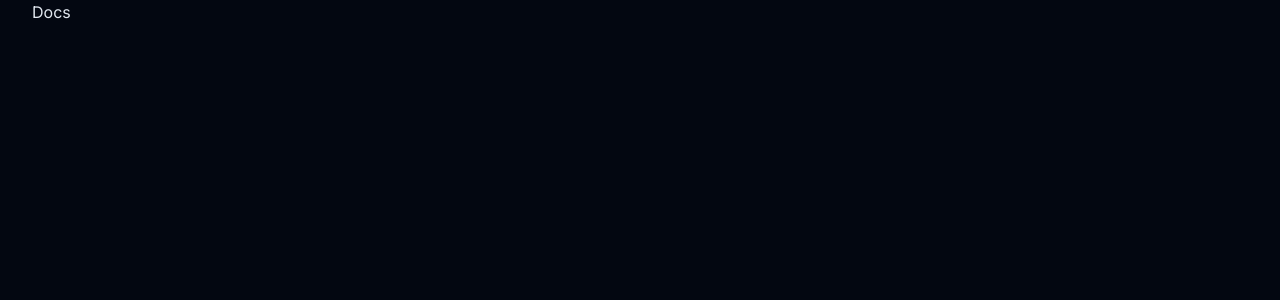
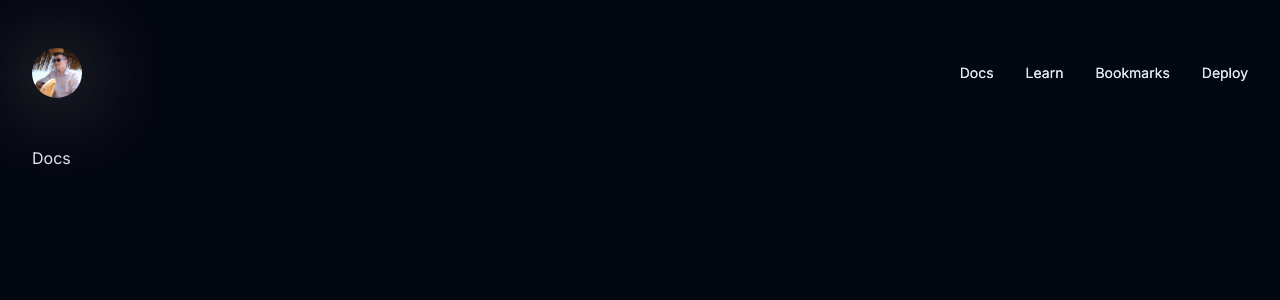
Before and after one commit to Ecancan/ahmetcan.dev, a Next.js app: page /docs in a window 1280 px wide. Shown: the top 300 px of the page. Built offline with nearby package versions, Linux system fonts and the light colour scheme.

Commit message:
Add detail header

```diff
--- /dev/null
+++ b/src/app/docs/layout.tsx
@@ -0,0 +1,8 @@
+import React from 'react';
+import DetailLayout from '@/layouts/DetailLayout';
+
+const Layout = ({ children }: { children: React.ReactNode }) => (
+  <DetailLayout>{children}</DetailLayout>
+);
+
+export default Layout;
--- a/src/app/docs/page.tsx
+++ b/src/app/docs/page.tsx
@@ -1,18 +1,11 @@
 import React, { FC } from 'react';
 import { PageProps } from '@/types/globalTypes.interface';
 import BaseView from '@/components/base/common/base-view/BaseView';
-import LinkCard from '@/components/cards/link-card/LinkCard';
 
 const Page: FC<PageProps> = (props) => {
   const { params } = props;
 
-  return (
-    <BaseView>
-      <BaseView className={'flex-row gap-4'}>
-        Docs
-      </BaseView>
-    </BaseView>
-  );
+  return <BaseView>Docs</BaseView>;
 };
 
 export default Page;
--- a/src/components/cards/link-card/LinkCard.tsx
+++ b/src/components/cards/link-card/LinkCard.tsx
@@ -19,7 +19,7 @@ const LinkCard: FC<LinkCardProps> = (props) => {
           <GlowingText
             text={title}
             className={'text-2xl font-bold'}
-            blurClassName={'text-2xl font-bold blur-0 group-hover:blur-md'}
+            blurClassName={'text-2xl font-bold blur-none group-hover:blur-md'}
           />
           <ArrowRight />
         </CardHeader>
--- /dev/null
+++ b/src/components/header/detail-header/DetailHeader.tsx
@@ -0,0 +1,54 @@
+import React from 'react';
+import BaseView from '@/components/base/common/base-view/BaseView';
+import Link from 'next/link';
+import GlowingImage from '@/components/base/common/glowing-image/GlowingImage';
+import GlowingText from '@/components/base/common/glowing-text/GlowingText';
+
+const DetailHeader = () => {
+  const menuItems = [
+    {
+      label: 'Docs',
+      href: '/docs',
+    },
+    {
+      label: 'Learn',
+      href: '/learn',
+    },
+    {
+      label: 'Bookmarks',
+      href: '/bookmarks',
+    },
+    {
+      label: 'Deploy',
+      href: '/deploy',
+    },
+  ];
+
+  return (
+    <BaseView className={'flex-row justify-between items-center mt-12 mb-12'}>
+      <BaseView>
+        <Link href={'/'}>
+          <GlowingImage
+            src={'/assets/img/profile.jpeg'}
+            alt={'profile'}
+            width={50}
+            height={50}
+          />
+        </Link>
+      </BaseView>
+      <BaseView className={'flex-row gap-8'}>
+        {menuItems.map((item, index) => (
+          <Link key={index} href={item.href} className={'group'}>
+            <GlowingText
+              text={item.label}
+              className={'text-sm'}
+              blurClassName={'blur-none group-hover:blur-md text-sm transition'}
+            />
+          </Link>
+        ))}
+      </BaseView>
+    </BaseView>
+  );
+};
+
+export default DetailHeader;
--- /dev/null
+++ b/src/layouts/DetailLayout.tsx
@@ -0,0 +1,12 @@
+import React from 'react';
+import BaseView from '@/components/base/common/base-view/BaseView';
+import DetailHeader from '@/components/header/detail-header/DetailHeader';
+
+const DetailLayout = ({ children }: { children: React.ReactNode }) => (
+  <BaseView>
+    <DetailHeader />
+    {children}
+  </BaseView>
+);
+
+export default DetailLayout;
```
Also changed, not shown: src/app/layout.tsx (+6 -1 lines), src/app/page.tsx (+14 -6 lines).
